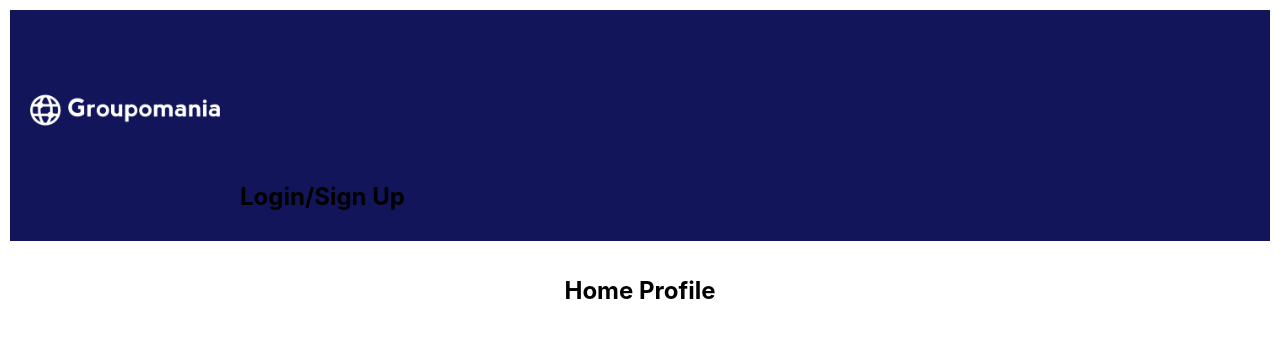
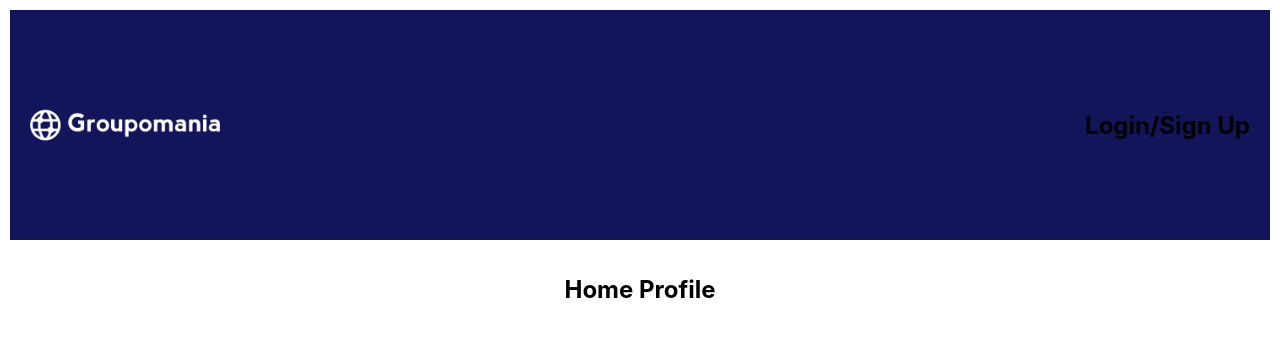
Before and after one commit to juliah90/p7-groupomania, a React (Create React App) app in the folder frontend/: page /profile in a window 1280 px wide. Shown: the top 338 px of the page. Built offline with nearby package versions, Linux system fonts and the light colour scheme.

Commit message:
fixed alignment on header

```diff
--- a/frontend/src/components/Header.jsx
+++ b/frontend/src/components/Header.jsx
@@ -13,20 +13,21 @@ const Header = () => {
 const styles = {
     header: {
         backgroundColor: '#121559',
+        padding: '20px 0',
         width: '100%',
-        padding: '5px 0',
+        display: 'flex',
+        alignItems: 'center',
+        justifyContent: 'space-between',
     },
     logo: {
-        display: 'inline-block',
+        padding: '0 20px',
         width: '190px',
         height: 'auto',
-        padding: '0px 20px',
         textAlign: 'left',
     },
     links: {
-        display: 'inline-block',
+        padding: '0 20px',
         textAlign: 'right',
-        padding: '5px 0',
     },
 };
 
```
